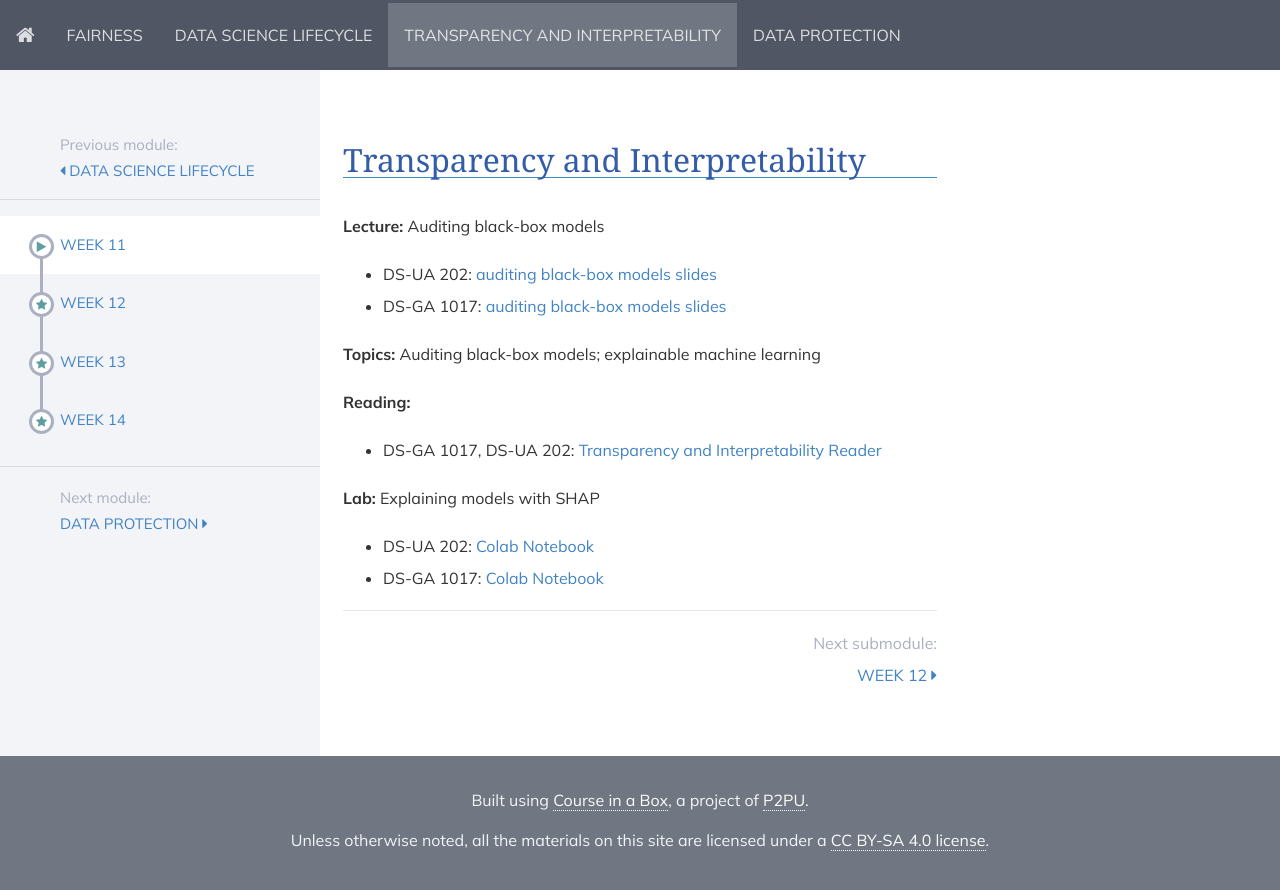
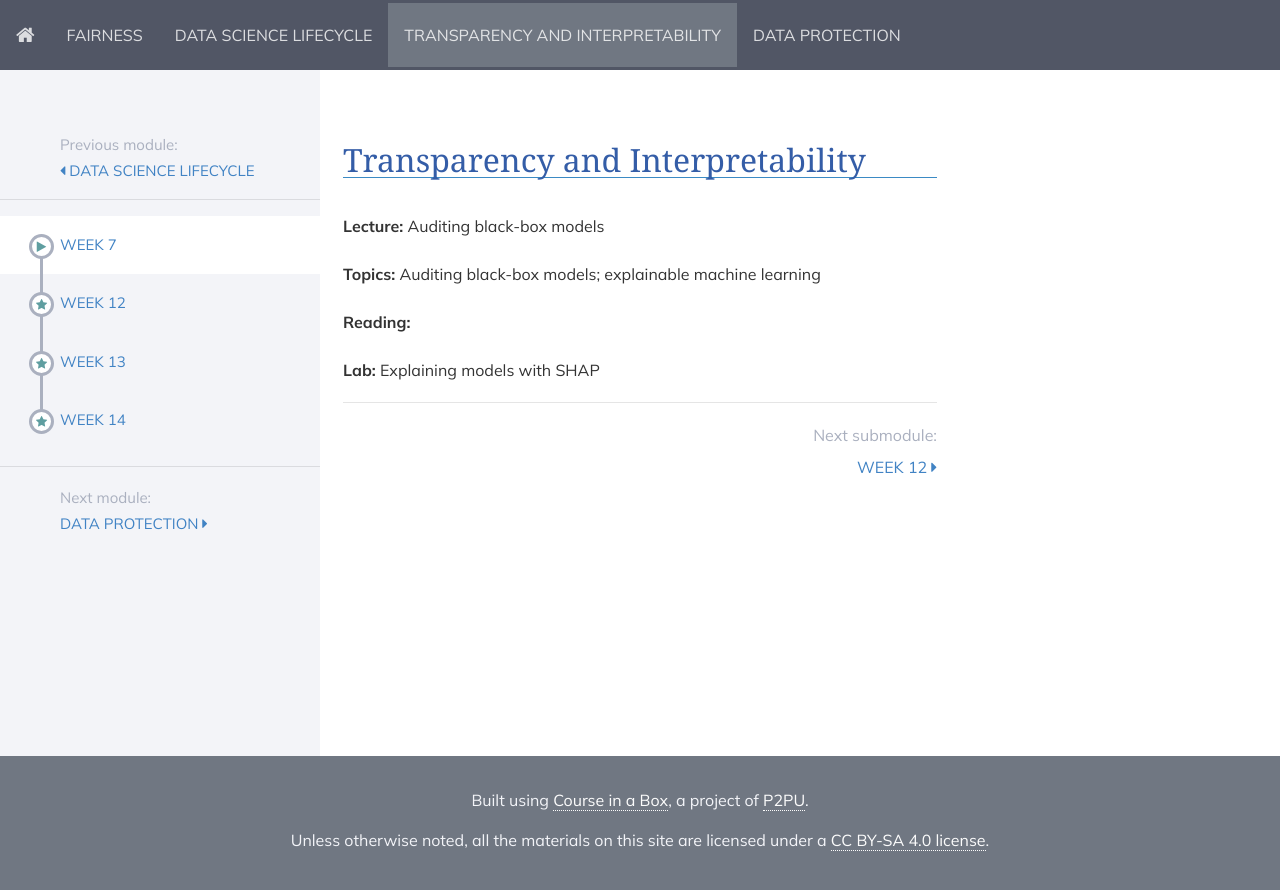
Before and after one commit to DataResponsibly/rds24, a Jekyll site: the page built from modules/transparency_and_interpretability/_posts/2000-01-01-week11.md, in a window 1280 px wide. Shown: the top 890 px of the page. Built offline with Jekyll 4.4.1, drawn with Linux system fonts in a browser that asks for light colours; nearby versions of some CDN libraries.

Commit message:
Update 2000-01-01-week11.md

```diff
--- a/modules/transparency_and_interpretability/_posts/2000-01-01-week11.md
+++ b/modules/transparency_and_interpretability/_posts/2000-01-01-week11.md
@@ -1,14 +1,13 @@
 ---
-title: Week 11
+title: Week 7
 ---
 
 ## Transparency and Interpretability
 
 **Lecture:** Auditing black-box models
 
-* DS-UA 202: [auditing black-box models slides](../../../assets/11_BlackBox_202_2023.pdf)
-<!-- (../../../assets/10_black_box_202.pdf) -->
-* DS-GA 1017: [auditing black-box models slides](../../../assets/11_BlackBox_1017.pdf)
+<!-- * DS-UA 202: [auditing black-box models slides](../../../assets/11_BlackBox_202_2023.pdf) -->
+<!-- * DS-GA 1017: [auditing black-box models slides](../../../assets/11_BlackBox_1017.pdf) -->
 
 
 **Topics:** Auditing black-box models; explainable machine learning
@@ -16,9 +15,9 @@ title: Week 11
 **Reading:**
 
 <!-- * DS-UA 202: [Transparency and Interpretability Reader](../../../assets/transparency_reader_ua202_2022.pdf) -->
-* DS-GA 1017, DS-UA 202: [Transparency and Interpretability Reader](../../../assets/transparency_reader_2023.pdf)
+<!-- * DS-GA 1017, DS-UA 202: [Transparency and Interpretability Reader](../../../assets/transparency_reader_2023.pdf) -->
 
 **Lab:** Explaining models with SHAP
 
-* DS-UA 202: [Colab Notebook](https://drive.google.com/file/d/10SfAw1Lr1w_DT0w3juyedvijm_xNXgWR/view?usp=sharing)
-* DS-GA 1017: [Colab Notebook](https://drive.google.com/file/d/1knyn1DqV2sG8AWgLFonTAaM4vvm1ar_f/view?usp=sharing)
+<!-- * DS-UA 202: [Colab Notebook](https://drive.google.com/file/d/10SfAw1Lr1w_DT0w3juyedvijm_xNXgWR/view?usp=sharing) -->
+<!-- * DS-GA 1017: [Colab Notebook](https://drive.google.com/file/d/1knyn1DqV2sG8AWgLFonTAaM4vvm1ar_f/view?usp=sharing) -->
```
